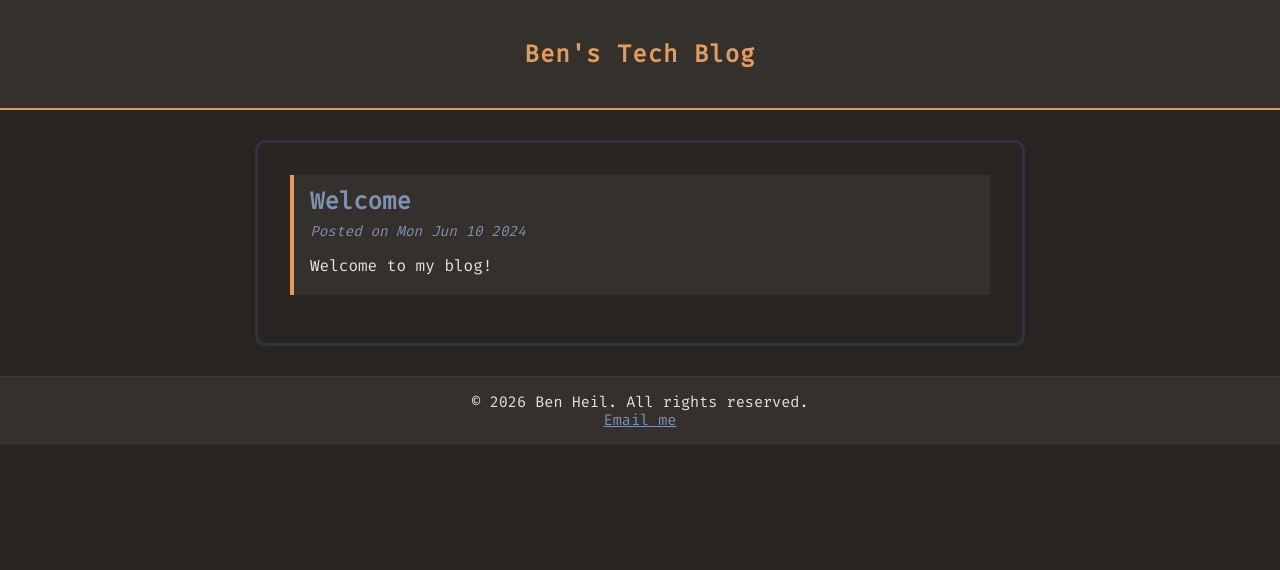
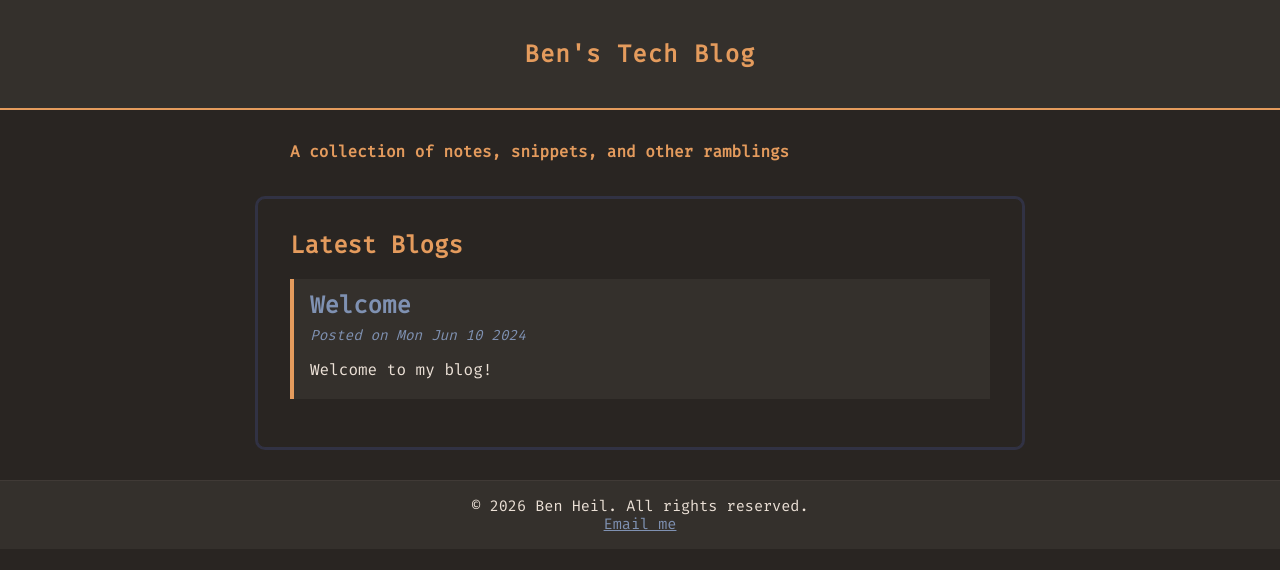
Before and after one commit to BenHeil26/website, a SvelteKit app: page / in a window 1280 px wide. Shown: the top 570 px of the page. Built offline with nearby package versions, Linux system fonts and the light colour scheme.

Commit message:
improved homepage

```diff
--- /dev/null
+++ b/src/lib/transitions.ts
@@ -0,0 +1,18 @@
+export function typewriter(node: any, { speed = 1 }) {
+  const valid = node.childNodes.length === 1 && node.childNodes[0].nodeType === Node.TEXT_NODE;
+
+  if (!valid) {
+    throw new Error(`This transition only works on elements with a single text node child`);
+  }
+
+  const text = node.textContent;
+  const duration = text.length / (speed * 0.01);
+
+  return {
+    duration,
+    tick: (t: any) => {
+      const i = Math.trunc(text.length * t);
+      node.textContent = text.slice(0, i);
+    }
+  };
+}
--- a/src/routes/+page.svelte
+++ b/src/routes/+page.svelte
@@ -1,8 +1,27 @@
 <script lang="ts">
+  import { onMount } from "svelte";
+  import { typewriter } from "$lib/transitions.js";
+
   let { data } = $props();
+  let visible = $state(false);
+
+  onMount(() => {
+    visible = true;
+  });
 </script>
 
+<div class="welcome">
+  <div class="typewrite-placeholder">
+    {#if visible}
+      <h4 transition:typewriter={{ speed: 3 }}>
+        A collection of notes, snippets, and other ramblings
+      </h4>
+    {/if}
+  </div>
+</div>
+
 <div class="article-container">
+  <h2>Latest Blogs</h2>
   {#each data.posts as post}
     <article>
       <h2>
@@ -19,6 +38,16 @@
 </div>
 
 <style>
+  .typewrite-placeholder {
+    display: block;
+    min-height: 1.5rem;
+  }
+
+  .welcome {
+    max-width: 700px;
+    margin: 2rem auto;
+  }
+
   article {
     margin-bottom: 1rem;
     padding: 0.25rem 0 0.25rem 0;
```
